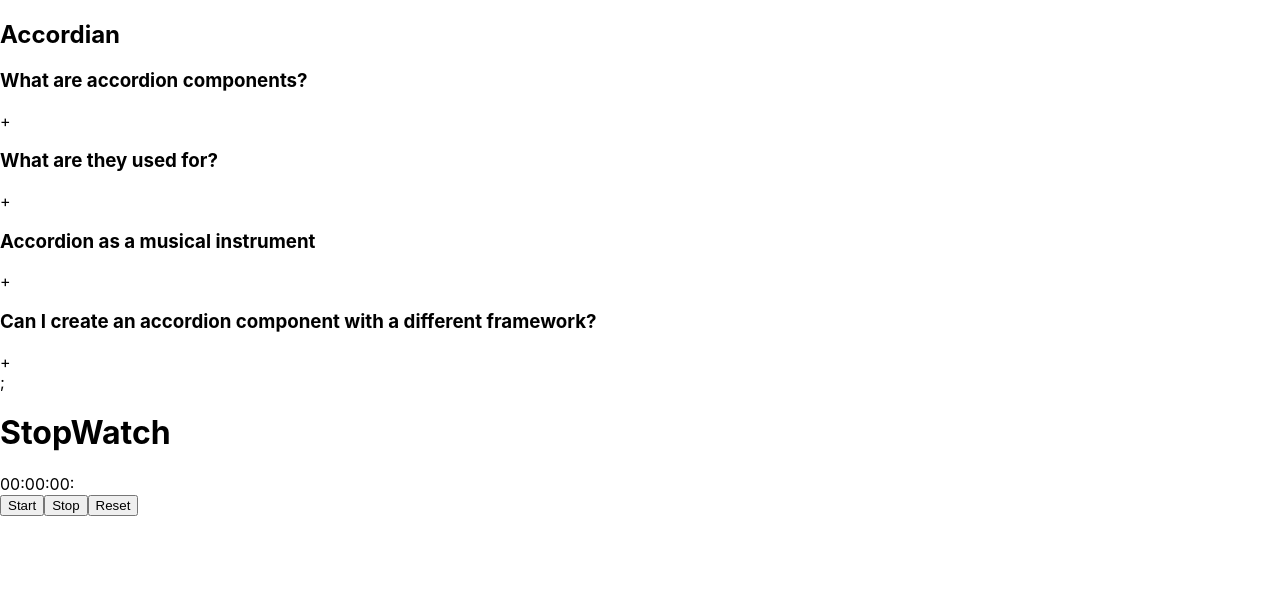
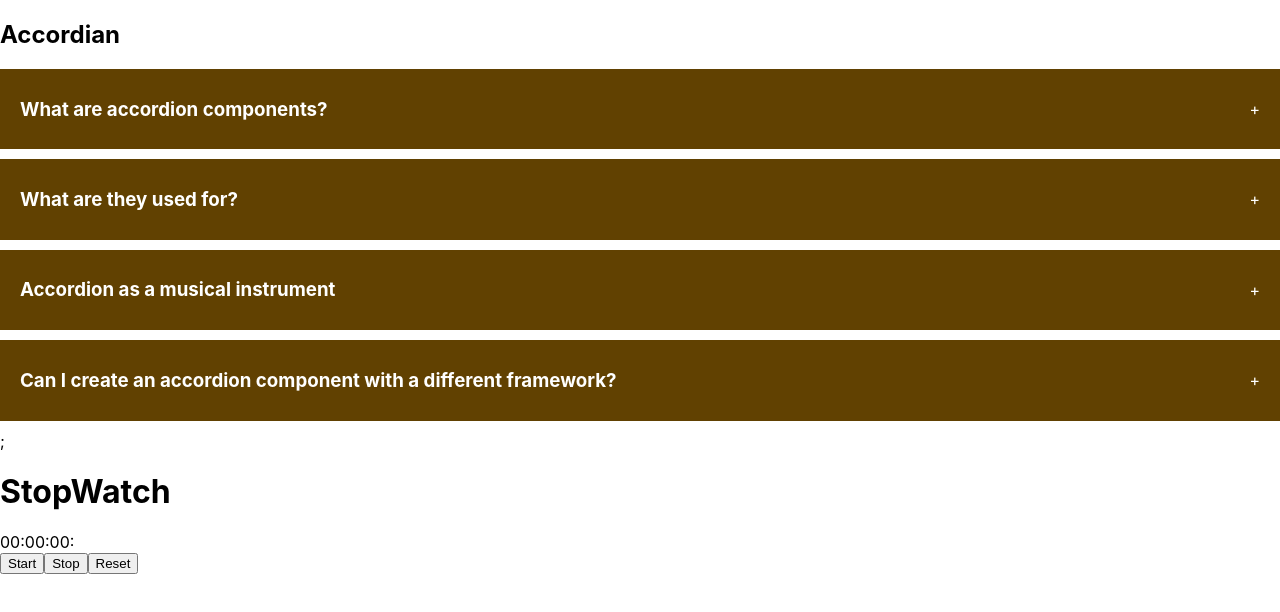
Before and after one commit to poojapdarade/learnReact, a React (Create React App) app: page / in a window 1280 px wide. Shown: the top 612 px of the page. Built offline with nearby package versions, Linux system fonts and the light colour scheme.

Commit message:
Copy pasted the css file for accordian project

```diff
--- a/src/components/accordian/index.jsx
+++ b/src/components/accordian/index.jsx
@@ -1,19 +1,32 @@
 import { useState } from "react";
 import data from "./data";
+import "./style.css";
 
 export default function Accordion() {
   const [selected, setSelected] = useState(null);
+  function handleSingleSelection(getCurrentId) {
+    setSelected(getCurrentId === selected ? null : getCurrentId);
+  }
+  console.log(selected);
+
   return (
     <div className="wrapper">
       <h2>Accordian</h2>
       <div className="accordion">
         {data && data.length > 0 ? (
           data.map((dataItem) => (
-            <div className="item">
-              <div className="title">
+            <div className="item" key={dataItem.id}>
+              <div
+                onClick={() => handleSingleSelection(dataItem.id)}
+                className="title"
+              >
                 <h3>{dataItem.question}</h3>
                 <span>+</span>
               </div>
+
+              {selected === dataItem.id ? (
+                <div className="content">{dataItem.answer}</div>
+              ) : null}
             </div>
           ))
         ) : (
--- a/src/components/accordian/style.css
+++ b/src/components/accordian/style.css
@@ -0,0 +1,41 @@
+.acc-wrapper {
+  display: flex;
+  height: 100vh;
+  width: 100vw;
+  justify-content: center;
+  align-items: center;
+  flex-direction: column;
+  gap: 20px;
+}
+
+.acc-wrapper button {
+  padding: 10px 20px;
+  background: #614101;
+  color: #fff;
+  font-weight: bold;
+  font-size: 20px;
+  cursor: pointer;
+}
+
+.accordian {
+  width: 500px;
+}
+
+.item {
+  background: #614101;
+  margin-bottom: 10px;
+  padding: 10px 20px;
+}
+
+.title {
+  color: #ffffff;
+  display: flex;
+  justify-content: space-between;
+  align-items: center;
+  cursor: pointer;
+}
+
+.acc-content {
+  color: #ffffff;
+  height: auto;
+}
```
